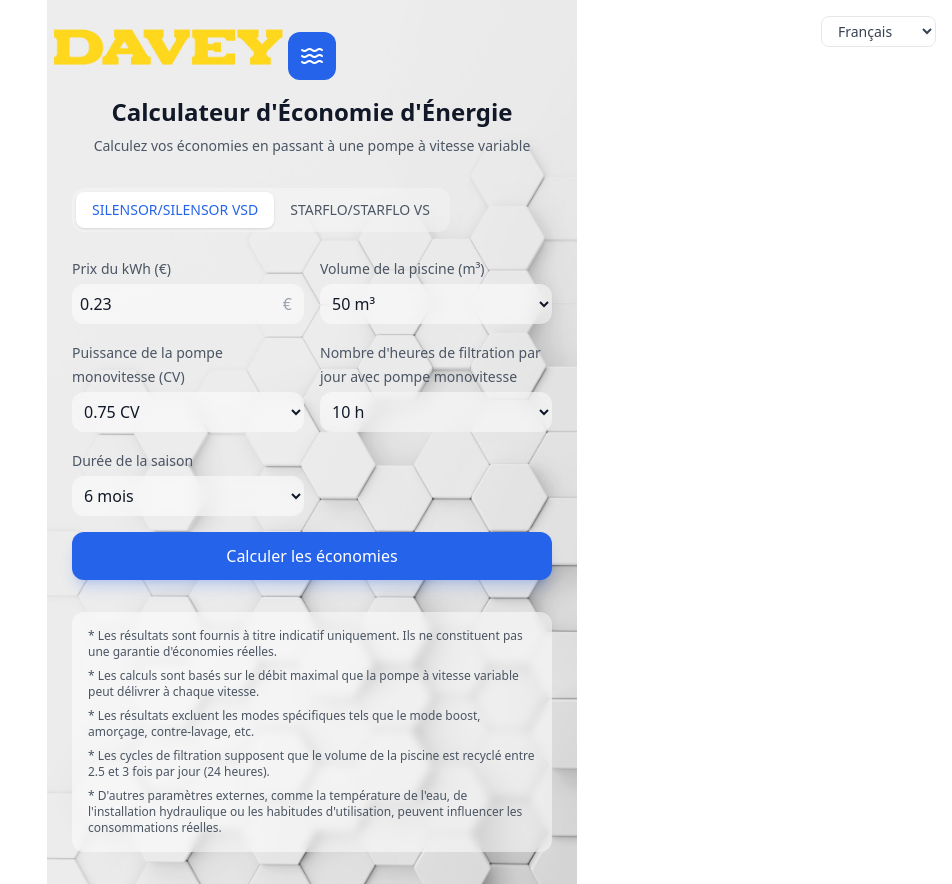
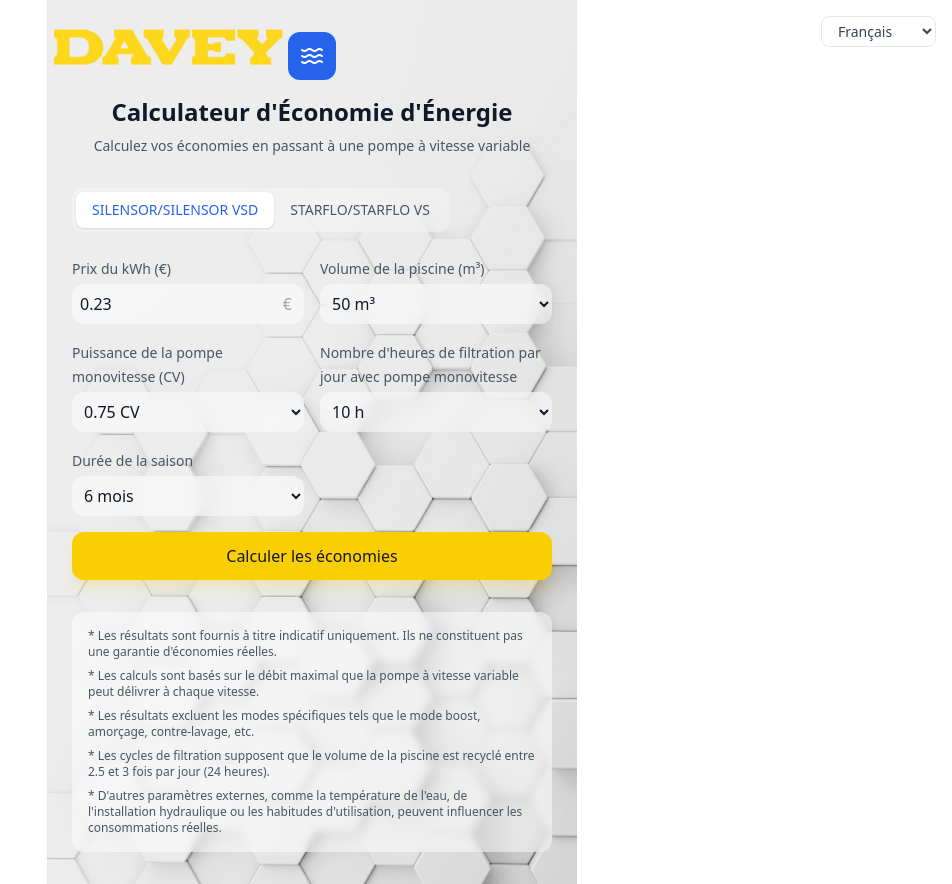
Before and after one commit to rmohsen-davey/Davey-Energy-Savings, a React (Vite) app: page / in a window 1280 px wide. Shown: the whole page, without its empty margins (328-1280 px from the left). Built offline with nearby package versions, Linux system fonts and the light colour scheme.

Commit message:
Update CalculatorForm.tsx

```diff
--- a/src/components/CalculatorForm.tsx
+++ b/src/components/CalculatorForm.tsx
@@ -119,7 +119,7 @@
 
       <button
         onClick={onCalculate}
-        className="col-span-2 bg-blue-600 text-white py-3 px-4 rounded-xl font-medium hover:bg-blue-700 transition-colors shadow-lg shadow-blue-600/20"
+        className="col-span-2 bg-[#FACE05] text-gray-900 py-3 px-4 rounded-xl font-medium hover:bg-[#E5B904] transition-colors shadow-lg shadow-[#FACE05]/20"
       >
         {t.calculate}
       </button>
```
